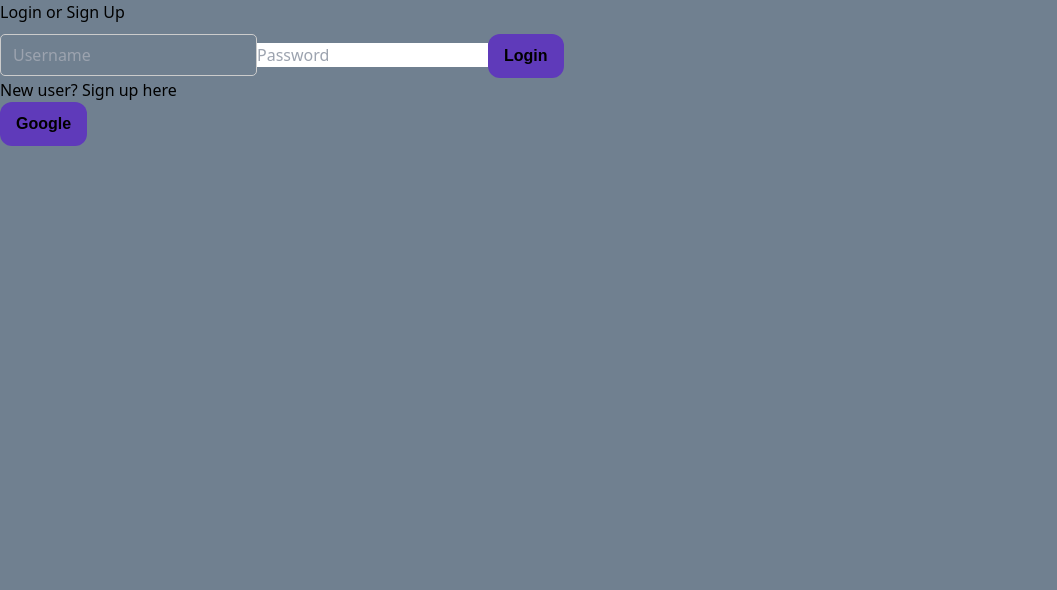
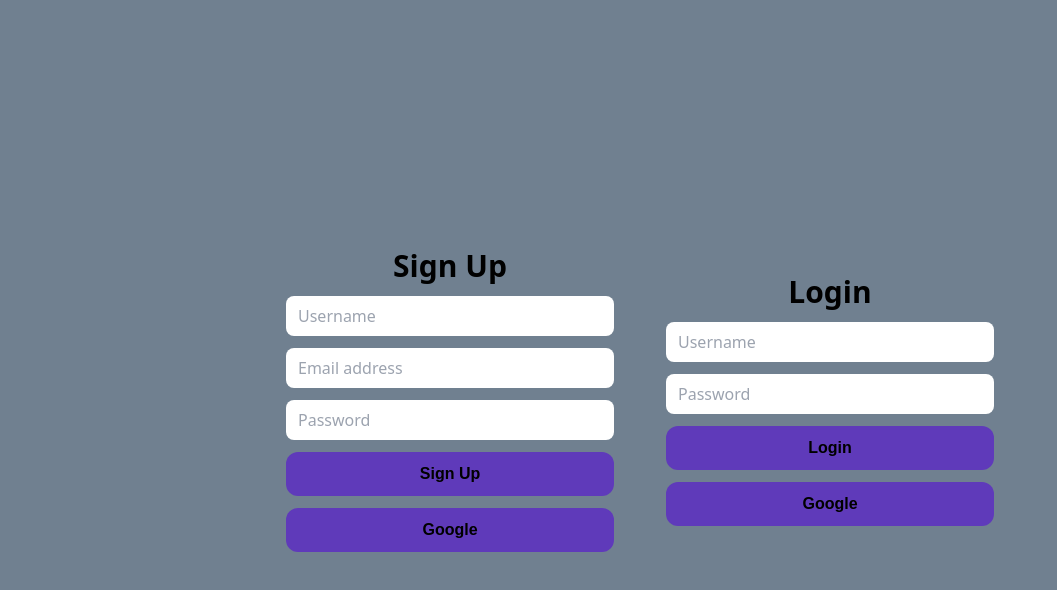
Before and after one commit to Nwanne-san/chatbot-app, a Next.js app: page /auth/login in a window 1280 px wide. Shown: the top 590 px of the page, without its empty margins (0-1057 px from the left). Built offline with nearby package versions, Linux system fonts and the light colour scheme; no server answers.

Commit message:
implemeting email and password creation

```diff
--- a/pages/auth/login.js
+++ b/pages/auth/login.js
@@ -1,43 +1,107 @@
-// pages/login.js
-import Link from 'next/link';
 import { useFormik } from 'formik';
 import * as yup from 'yup';
 import { authentication } from '@/settings/firebase.setting';
 import { useRouter } from 'next/router';
 import { useSession,signIn } from 'next-auth/react';
+import { getServerSession } from 'next-auth';
+import { createUserWithEmailAndPassword } from 'firebase/auth';
 
 const validationRules = yup.object().shape({
-
+    username:yup.string()
+    .required()
+    .min(4,'must have 4 characters'),
+    email:yup.string()
+    .required('this field is compulsory'),
+    password:yup.string().
+    required().min(6,'must be up to 6 characters')
 })
 
 export default function Login() {
     const {data:session} = useSession();
 
-    const {touched,values,errors} = useFormik({
-        initialValues:{password:''}
-    })
-
     const router = useRouter()
-
     if (session) {
       router.push('/chat')
     }
 
+    const handleGoogleEmailPasswordCreateAccount = async (userName,userEmail,userPassword) => {
+      createUserWithEmailAndPassword(authentication,userName,userEmail,userPassword)
+      .then((success) => {
+        alert(`${success.providerId} created successfully`);
+        console.log(success)
+      })
+      .catch((error) => {
+        console.log(error)
+      })
+    }
+
+    const {handleBlur, handleChange, handleSubmit, errors, values, touched} = useFormik({
+      initialValues:{username:'',email:'', password:''},
+      onSubmit: values => {
+        handleGoogleEmailPasswordCreateAccount(values.username,values.email,values.password)
+      },
+      validationSchema: validationRules
+    })
+
   return (
-    <div>
-      <h1>Login or Sign Up</h1>
-      <form >
-        <input type="text" placeholder="Username" />
+    <div className='w-full h-screen flex gap-5 justify-center  items-center'>
+      <div className='w-[360px] py-3 px-4 flex flex-col gap-3'>
+        <h1 className='font-sans font-extrabold flex justify-center text-3xl'>Sign Up</h1>
+        <form className='flex flex-col gap-3' onSubmit={handleSubmit}>
           <input
+          id='username'
+          type="text"
+          placeholder="Username"
+          value={values.username}
+          onChange={handleChange}
+          onBlur={handleBlur}
+          className='px-3 py-2 border-none rounded-lg focus:border-none '
+          />
+          <input
+          id='email'
+          type="email"
+          value={values.email}
+          placeholder="Email address"
+          onChange={handleChange}
+          onBlur={handleBlur}
+          className='px-3 py-2 border-none rounded-lg  '
+          />{errors.email && touched.email ? <span className='text-red-500'>{errors.email}</span> : null}
+          <input
+          id='password'
           type="password"
           value={values.password}
           placeholder="Password"
+          onChange={handleChange}
+          className='px-3 py-2 border-none rounded-lg focus:border-none '/>
+          {errors.password && touched.password ?<span className='text-red-600'>{errors.password}</span> : null}
+          <button type="submit">Sign Up</button>
+        </form>
+
+        <button onClick={() => signIn('google')} >Google</button>
+      </div>
+      <div className='w-[360px] py-3 px-4 flex flex-col gap-3'>
+        <h1 className='font-sans font-extrabold flex justify-center text-3xl'>Login</h1>
+        <form className='flex flex-col gap-3'>
+          <input
+          id='userName'
+          type="text"
+          placeholder="Username"
+          onChange={handleChange}
+          className='px-3 py-2 border-none rounded-lg '
           />
-        {errors.password && touched.password ? <span className='text-red-600'>{errors.password}</span> : null}
+          <input
+          id='pass'
+          type="password"
+          value={values.pass}
+          placeholder="Password"
+          className='px-3 py-2 border-none rounded-lg '
+           />
+          {errors.pass && touched.pass ?<span className='text-red-600'>{errors.password}</span> : null}
           <button type="submit">Login</button>
         </form>
-      <p>New user? <Link href="/signup">Sign up here</Link></p>
+
         <button onClick={() => signIn('google')} >Google</button>
+      </div>
     </div>
   );
 }
--- a/pages/chat.js
+++ b/pages/chat.js
@@ -1,9 +1,21 @@
 
 import React, {useState} from 'react';
 import { Brightness7, DarkMode } from '@mui/icons-material'
+import { signOut } from 'next-auth/react';
+import { useSession } from 'next-auth/react';
+import { useRouter } from 'next/navigation';
+import Navbar from '@/components/navbar';
 
 export default function Login(){
 
+  const {data:session} = useSession();
+  const router = useRouter();
+
+  React.useEffect(() => {
+    if(!session){
+      router.push('auth/login')
+    }
+  })
   const handleSendMessage = async () => {
     if (userInput.trim() !== '') {
       const response = await fetch('/api/chatbot', {
@@ -40,7 +52,7 @@ export default function Login(){
       <div className='flex flex-row items-center text-center p-2 justify-between'>
         <h1 className='text-3xl font-sans'>AI CHATBOT</h1>
         <div className='flex flex-row gap-2 items-center'>
-          <button >Logout</button>
+          <button onClick={signOut}>Logout</button>
           <button onClick={toggleTheme}>{ theme ? <Brightness7/> : <DarkMode/>}</button>
         </div>
       </div>
@@ -50,10 +62,10 @@ export default function Login(){
           <div key={index}>{`${message.sender}: ${message.text}`}</div>
         ))}
       </div> */}
-      <div className='w-full flex flex-row gap-4'>
+      <div className='w-full flex flex-row gap-4 py-4 px-2'>
         <input
           type="text"
-          className='w-full'
+          className='w-full rounded-2xl'
           value={userInput}
           onChange={(e) => setUserInput(e.target.value)}
           placeholder="Type your message..."
--- a/pages/index.js
+++ b/pages/index.js
@@ -13,11 +13,11 @@ export default function Home(){
   // const [messages, setMessages] = useState([]);
   const [userInput, setUserInput] = useState('');
 
-  // React.useEffect(() = {
-  //   if(session){
-  //     router.push('chat.js')
-  //   }
-  // })
+  React.useEffect(() => {
+    if(session){
+      router.push('chat.js')
+    }
+  },[])
 
   return (
     <>
--- a/styles/globals.css
+++ b/styles/globals.css
@@ -44,25 +44,22 @@ body {
   margin-bottom: 5px;
 }
 
-input[type="text"] {
-  /* width: 100%; */
-  margin-top: 10px;
-  background: transparent;
+input {
+  width: 100%;
   padding: 8px 12px;
-  border: 1px solid #ccc;
-  border-radius: 5px;
+}
+
+input:active{
+  border:none;
+
 }
 
 button {
-  /* margin-top: 10px; */
   padding: 10px 16px;
-  /* background-color: transparent; */
   background-color: rgba(86, 19, 210, 0.644);
   color: black;
   font-family: 'Poppins', sans-serif;
-  /* font-stretch: expanded; */
   font-weight: 600;
-  /* border: 1px solid #fff; */
   border-radius: 12px;
   cursor: pointer;
 }
```
Lines whose indentation alone changed are shown as unchanged.
